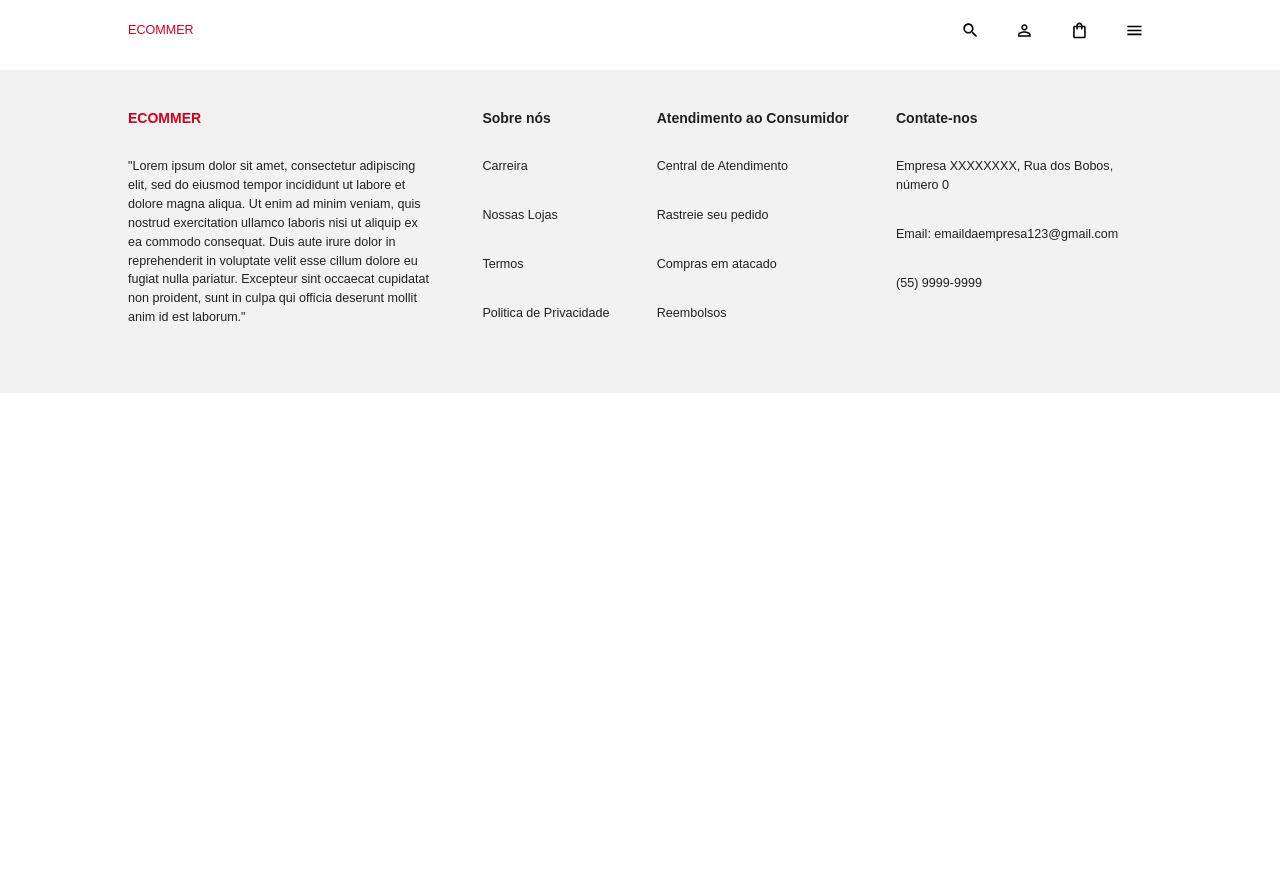
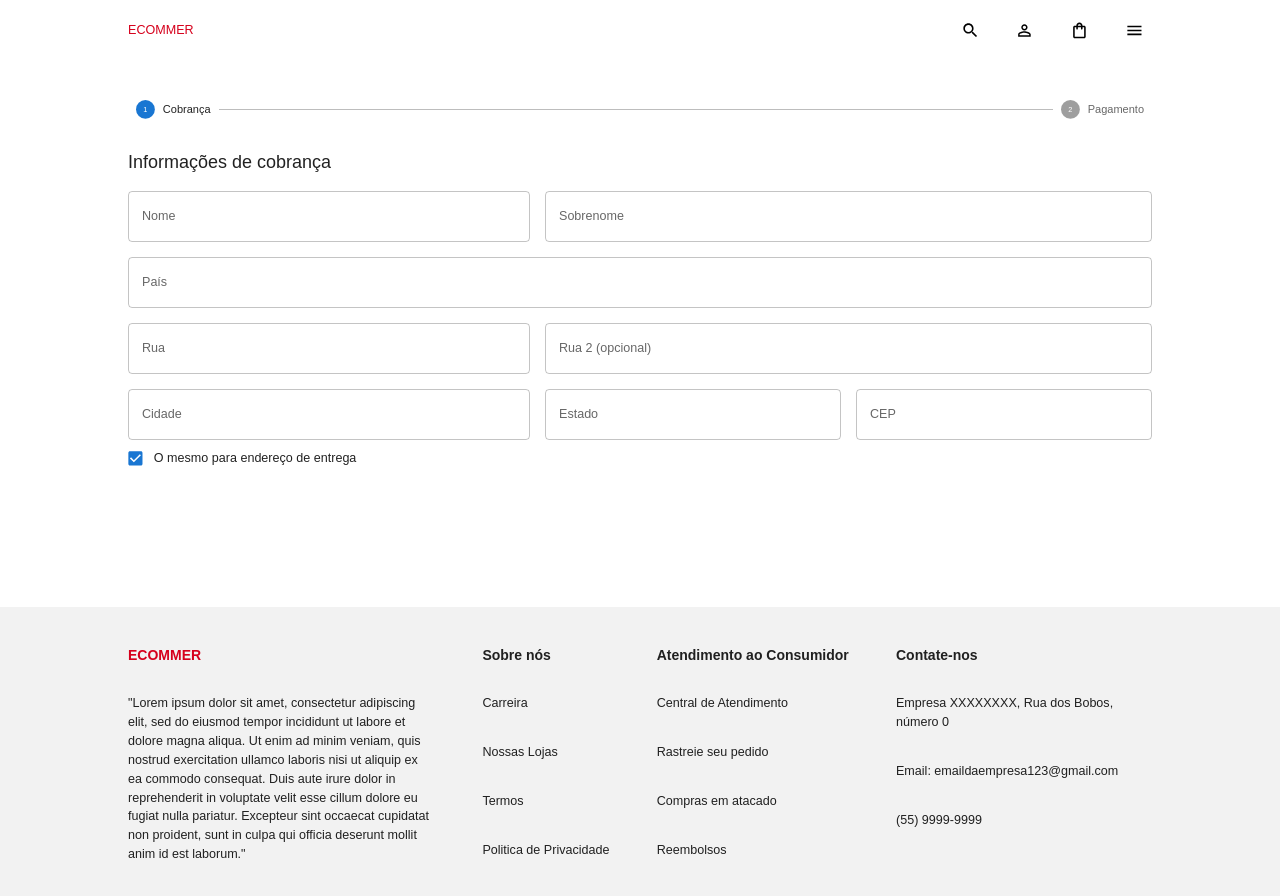
Before and after one commit to LeonardoAlves04/LeonardoAlves.github.io, a React (Create React App) app in the folder client/: page /checkout in a window 1280 px wide. Shown: the top 896 px of the page. Before the commit the page ends 800 px from the top, so only its background shows below. Built offline with nearby package versions, Linux system fonts and the light colour scheme; a web font is replaced by a local one.

Commit message:
feat: building payment form

```diff
--- a/client/src/scenes/checkout/AddressForm.jsx
+++ b/client/src/scenes/checkout/AddressForm.jsx
@@ -34,97 +34,97 @@ const AddressForm = ({
       <TextField
         fullWidth
         type="text"
-        label="First Name"
+        label="Nome"
         onBlur={handleBlur}
         onChange={handleChange}
-        value={values.firstName}
-        name={formattedName("firstName")}
-        error={formattedError("firstName")}
-        helperText={formattedHelper("firstName")}
+        value={values.Nome}
+        name={formattedName("Nome")}
+        error={formattedError("Nome")}
+        helperText={formattedHelper("Nome")}
         sx={{ gridColumn: "span 2" }}
       />
       <TextField
         fullWidth
         type="text"
-        label="Last Name"
+        label="Sobrenome"
         onBlur={handleBlur}
         onChange={handleChange}
-        value={values.lastName}
-        name={formattedName("lastName")}
-        error={formattedError("lastName")}
-        helperText={formattedHelper("lastName")}
+        value={values.Sobrenome}
+        name={formattedName("Sobrenome")}
+        error={formattedError("Sobrenome")}
+        helperText={formattedHelper("Sobrenome")}
         sx={{ gridColumn: "span 2" }}
       />
       <TextField
         fullWidth
         type="text"
-        label="Country"
+        label="País"
         onBlur={handleBlur}
         onChange={handleChange}
-        value={values.country}
-        name={formattedName("country")}
-        error={formattedError("country")}
-        helperText={formattedHelper("country")}
+        value={values.País}
+        name={formattedName("País")}
+        error={formattedError("País")}
+        helperText={formattedHelper("País")}
         sx={{ gridColumn: "span 4" }}
       />
       <TextField
         fullWidth
         type="text"
-        label="Street Address"
+        label="Rua"
         onBlur={handleBlur}
         onChange={handleChange}
-        value={values.street1}
-        name={formattedName("street1")}
-        error={formattedError("street1")}
-        helperText={formattedHelper("street1")}
+        value={values.Rua}
+        name={formattedName("Rua")}
+        error={formattedError("Rua")}
+        helperText={formattedHelper("Rua")}
         sx={{ gridColumn: "span 2" }}
       />
       <TextField
         fullWidth
         type="text"
-        label="Street Address 2 (optional)"
+        label="Rua 2 (opcional)"
         onBlur={handleBlur}
         onChange={handleChange}
-        value={values.street2}
-        name={formattedName("street2")}
-        error={formattedError("street2")}
-        helperText={formattedHelper("street2")}
+        value={values.Rua2}
+        name={formattedName("Rua2")}
+        error={formattedError("Rua2")}
+        helperText={formattedHelper("Rua2")}
         sx={{ gridColumn: "span 2" }}
       />
       <TextField
         fullWidth
         type="text"
-        label="City"
+        label="Cidade"
         onBlur={handleBlur}
         onChange={handleChange}
-        value={values.city}
-        name={formattedName("city")}
-        error={formattedError("city")}
-        helperText={formattedHelper("city")}
+        value={values.cidade}
+        name={formattedName("cidade")}
+        error={formattedError("cidade")}
+        helperText={formattedHelper("cidade")}
         sx={{ gridColumn: "span 2" }}
       />
       <TextField
         fullWidth
         type="text"
-        label="State"
+        label="Estado"
         onBlur={handleBlur}
         onChange={handleChange}
-        value={values.state}
-        name={formattedName("state")}
-        error={formattedError("state")}
-        helperText={formattedHelper("state")}
+        value={values.etado}
+        name={formattedName("estado")}
+        error={formattedError("estado")}
+        helperText={formattedHelper("estado")}
         sx={{ gridColumn: "1fr" }}
       />
       <TextField
         fullWidth
         type="text"
-        label="Zip Code"
+        label="CEP"
         onBlur={handleBlur}
         onChange={handleChange}
-        value={values.zipCode}
-        name={formattedName("zipCode")}
-        error={formattedError("zipCode")}
-        helperText={formattedHelper("zipCode")}
+        value={values.CEP}
+        name={formattedName("CEP")}
+        error={formattedError("CEP")}
+        helperText={formattedHelper("CEP")}
         sx={{ gridColumn: "1fr" }}
       />
     </Box>
--- a/client/src/scenes/checkout/Checkout.jsx
+++ b/client/src/scenes/checkout/Checkout.jsx
@@ -3,9 +3,9 @@ import { Box, Button, Stepper, Step, StepLabel } from "@mui/material";
 import { Formik } from "formik";
 import { useState } from "react";
 import * as yup from "yup";
+import { shades } from "../../theme";
 import Shipping from "./Shipping";
 import Payment from "./Payment";
-import { shades } from "../../theme";
 
 const initialValues = {
   billingAddress: {
@@ -109,7 +109,7 @@ const Checkout = () => {
 
   async function makePayment(values) {}
 
-  return;
+  return (
     <Box width="80%" m="100px auto">
       <Stepper activeStep={activeStep} sx={{ m: "20px 0" }}>
         <Step>
@@ -171,7 +171,7 @@ const Checkout = () => {
                     }}
                     onClick={() => setActiveStep(activeStep - 1)}
                   >
-                  {isFirstStep ? "Voltar" : "Fazer"}
+                    {isFirstStep ? "Voltar" : "Fazer o pedido"}
                   </Button>
                 )}
               </Box>
@@ -179,7 +179,8 @@ const Checkout = () => {
           )}
         </Formik>
       </Box>
-  </Box>;
+    </Box>
+  );
 };
 
 export default Checkout;
--- a/client/src/scenes/checkout/Shipping.jsx
+++ b/client/src/scenes/checkout/Shipping.jsx
@@ -40,7 +40,7 @@ const Shipping = ({
               }
             />
           }
-          label="Same for Shipping Address"
+          label="O mesmo para endereço de entrega"
         />
       </Box>
 
```
Also changed, not shown: client/src/scenes/checkout/Checkout2.jsx (deleted, +0 -226 lines). Lines whose indentation alone changed are shown as unchanged.
